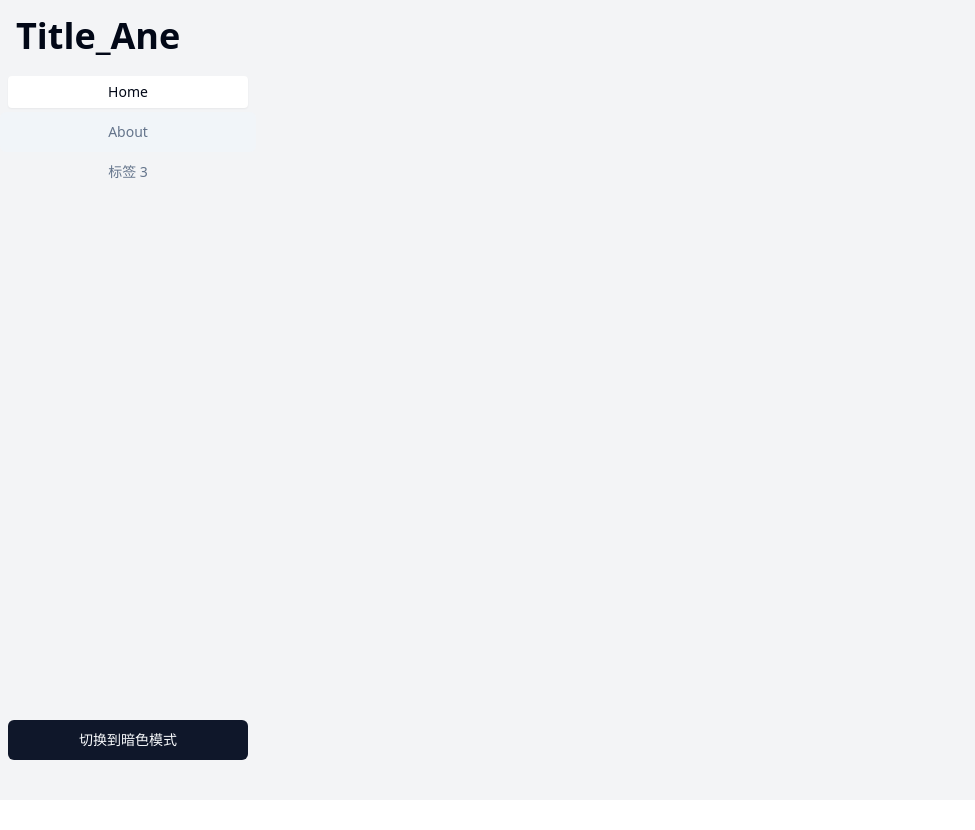
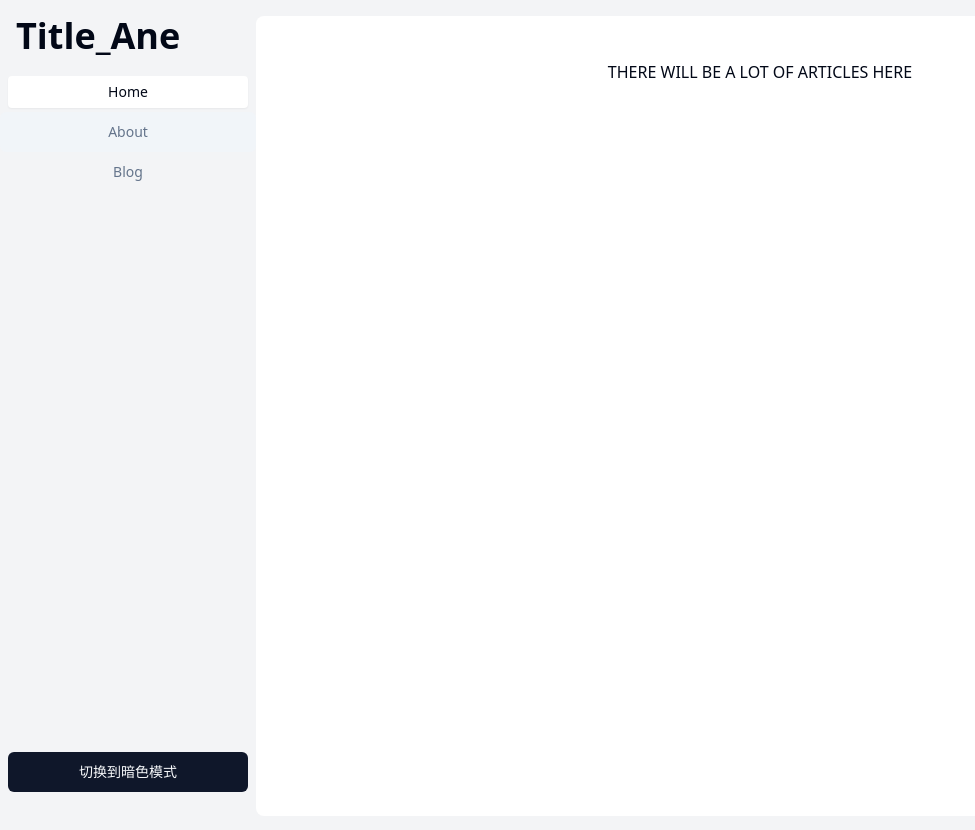
Before and after one commit to Sruo4/ane-blog, a React (Vite) app: page /blog in a window 1280 px wide. Shown: the whole page, without its empty margins (0-975 px from the left). Before the commit the page ends 800 px from the top, so only its background shows below. Built offline with nearby package versions, Linux system fonts and the light colour scheme.

Commit message:
feature: completed the basic of blog entry

```diff
--- a/src/App.tsx
+++ b/src/App.tsx
@@ -3,12 +3,12 @@ import { BrowserRouter as Router, Route, Routes } from 'react-router-dom';
 import Sidebar from './components/Sidebar';
 import HomePage from './pages/HomePage';
 import AboutPage from './pages/AboutPage';
-import { Tab3Content } from './pages/Tab3Content';
+import BlogPage  from './pages/BlogPage';
 
 const tabContents = [
   { id: 'tab1', title: 'Home', path: '/', Component: HomePage },
   { id: 'tab2', title: 'About', path: '/about', Component: AboutPage },
-  { id: 'tab3', title: '标签 3', path: '/tab3', Component: Tab3Content },
+  { id: 'tab3', title: 'Blog', path: '/blog', Component: BlogPage },
 ];
 
 function App() {
--- /dev/null
+++ b/src/pages/BlogPage.tsx
@@ -0,0 +1,13 @@
+import React from "react";
+
+const BlogPage: React.FC = () => {
+  return (
+    <div className="min-h-screen bg-white rounded-lg p-11 flex flex-row justify-center">
+      <div>
+        THERE WILL BE A LOT OF ARTICLES HERE
+      </div>
+    </div>
+  );
+};
+
+export default BlogPage;
--- a/src/pages/Tab3Content.tsx
+++ /dev/null
@@ -1,8 +0,0 @@
-export function Tab3Content() {
-  return (
-    <div>
-      <h2 className="text-2xl font-bold">标签 3 内容</h2>
-      <p>这里是标签 3 的详细内容。</p>
-    </div>
-  );
-}
```
